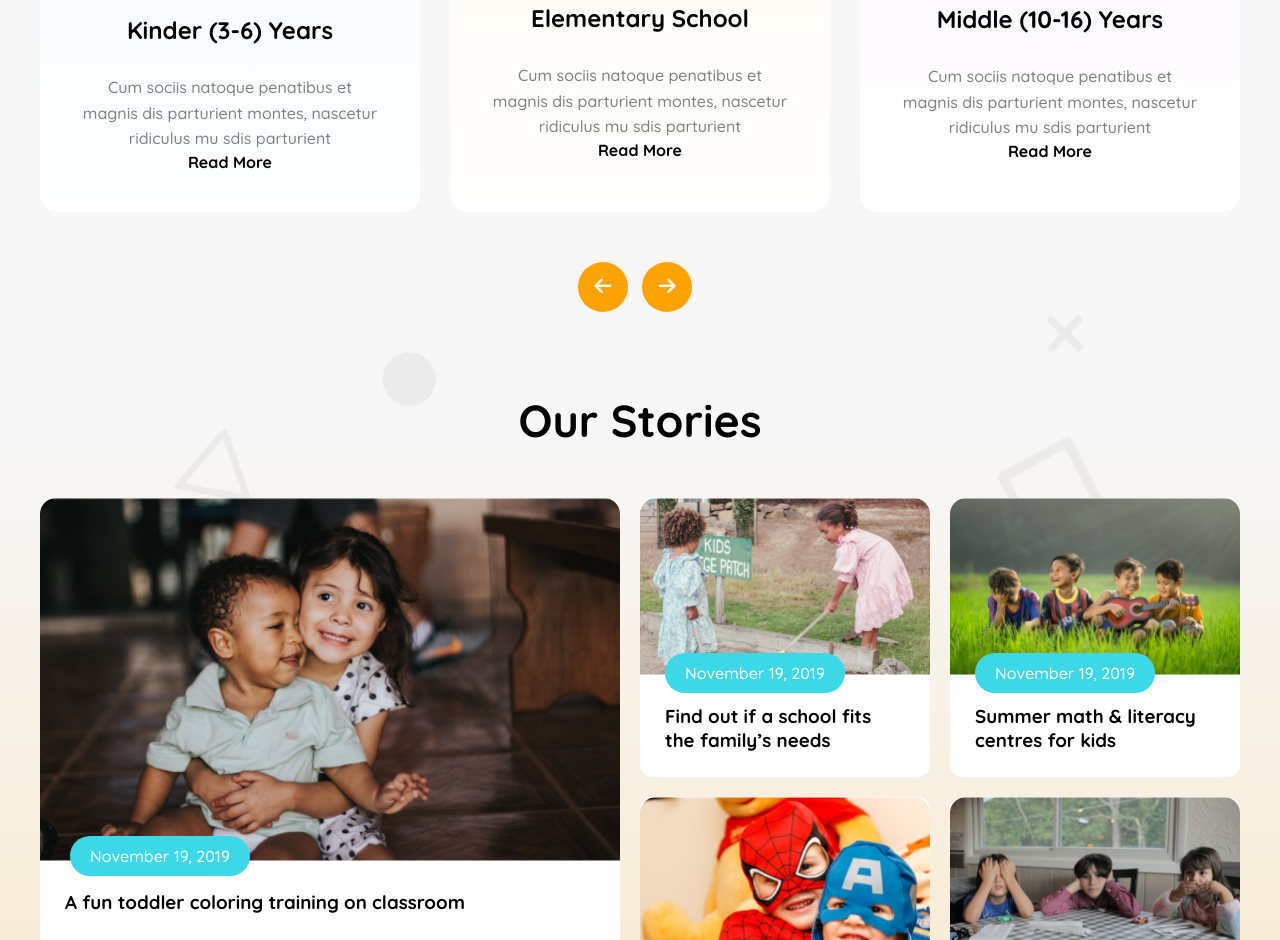
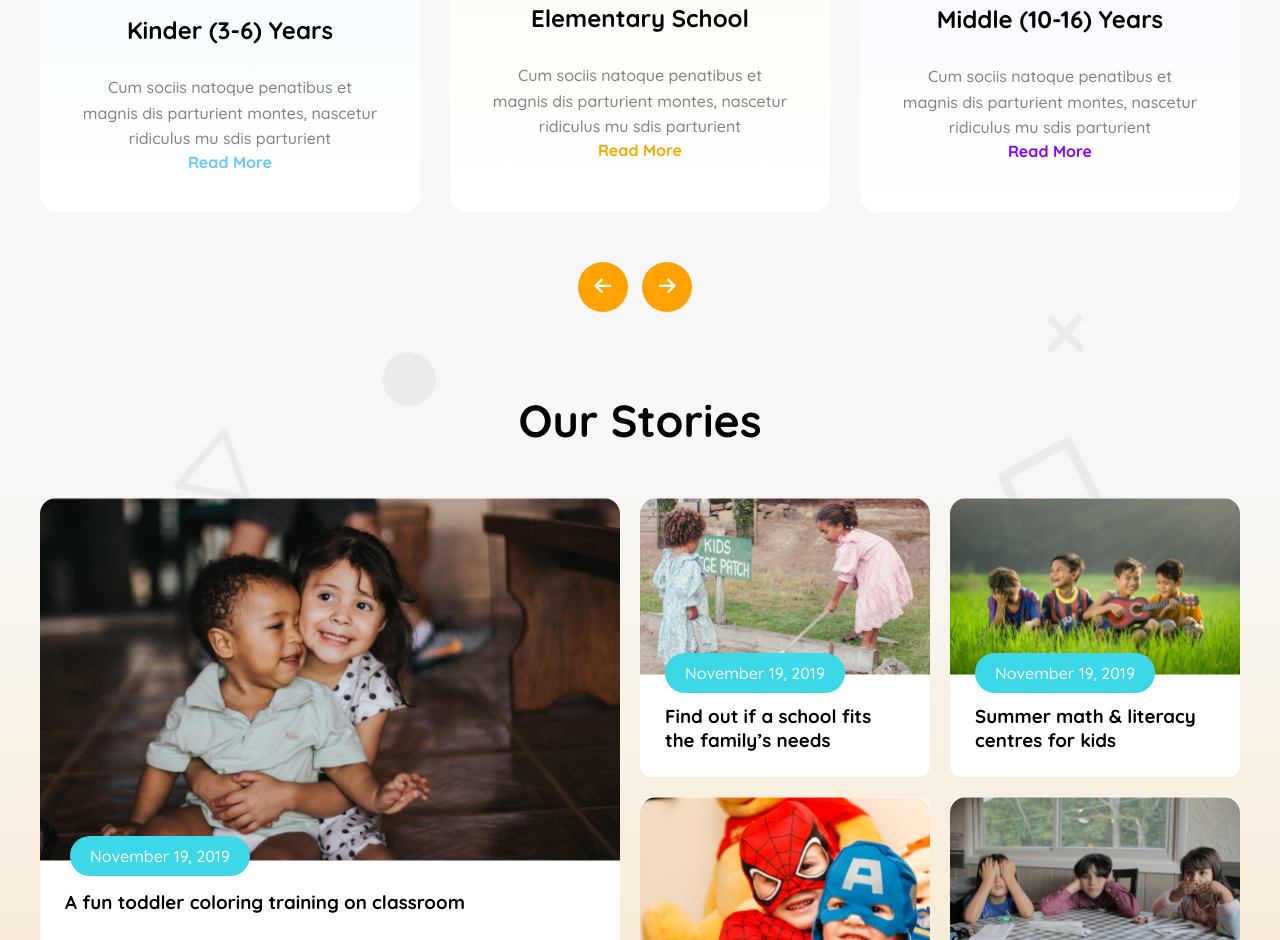
Before and after one commit to devforhadul/ph-assignment-2-project, a plain HTML site: page index.html in a window 1280 px wide. Shown: the part 1264-2204 px from the top of the page. Drawn offline with Linux system fonts and the light colour scheme.

Commit message:
Final submit assignment two

```diff
--- a/index.html
+++ b/index.html
@@ -76,7 +76,7 @@
               Cum sociis natoque penatibus et magnis dis parturient montes,
               nascetur ridiculus mu sdis parturient
             </p>
-            <button class="readmore-btn">Read More</button>
+            <button class="readmore-btn readmore-btn-1">Read More</button>
           </div>
 
           <div class="curriculum-card">
@@ -90,7 +90,7 @@
               Cum sociis natoque penatibus et magnis dis parturient montes,
               nascetur ridiculus mu sdis parturient
             </p>
-            <button class="readmore-btn">Read More</button>
+            <button class="readmore-btn readmore-btn-2">Read More</button>
           </div>
           <div class="curriculum-card">
             <img src="assets/middle.png" alt="" class="curriculum-card-img" />
@@ -100,7 +100,7 @@
               nascetur ridiculus mu sdis parturient
             </p>
 
-            <button class="readmore-btn">Read More</button>
+            <button class="readmore-btn readmore-btn-3">Read More</button>
           </div>
         </div>
 
--- a/styles/style.css
+++ b/styles/style.css
@@ -227,6 +227,15 @@ body{
   font-size: 1rem;
   font-family: "Quicksand", serif;
   font-weight: 700;
+}
+.readmore-btn-1{
+  color: #64C8FF;
+}
+.readmore-btn-2{
+  color: #F0AA00;
+}
+.readmore-btn-3{
+  color: #8700FF;
 }
 .arrow-btn{
   text-align: center;
@@ -473,7 +482,7 @@ footer{
     gap: 15px;
   }
   .date-box{
-    top: 93px;
+    top: 110px;
     left: 35px;
     height: 30px;
     width: 120px;
```
